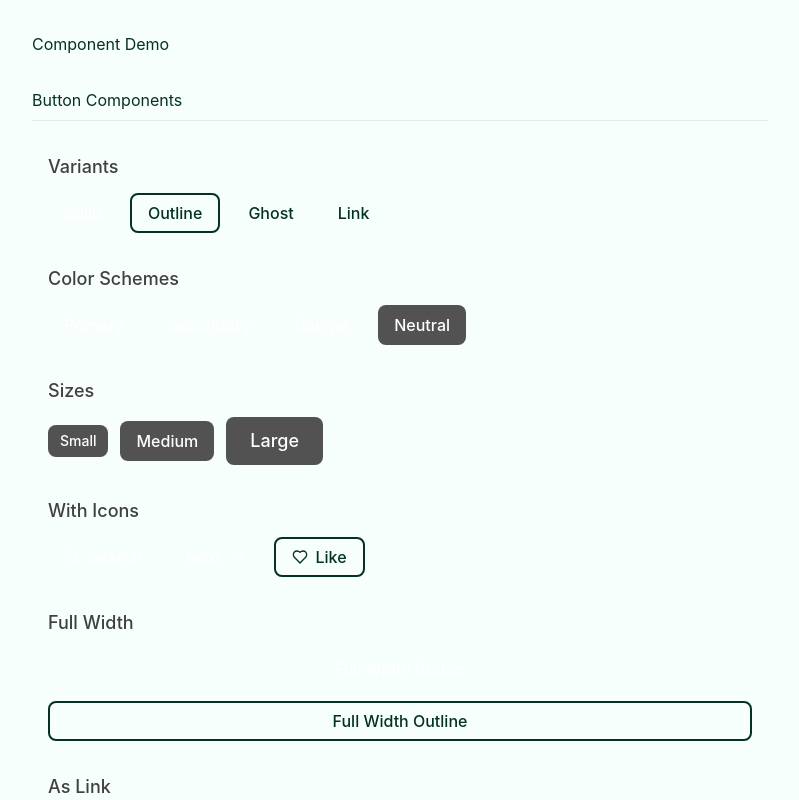
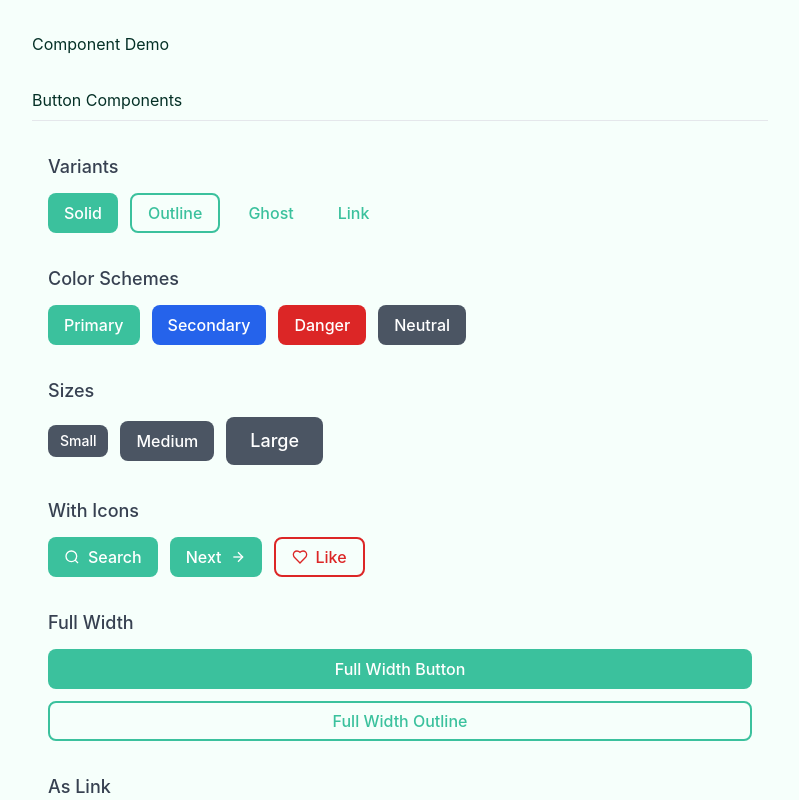
Before and after one commit to NghiaDPTWorkk/fe-eyewear-swp391, a React (Vite) app in the folder frontend/: page / in a window 1280 px wide. Shown: the top 800 px of the page, without its empty margins (240-1039 px from the left). Built offline with nearby package versions, Linux system fonts and the light colour scheme.

Commit message:
KAN-18 fix: add theme

```diff
--- a/frontend/src/index.css
+++ b/frontend/src/index.css
@@ -2,23 +2,76 @@
 
 /* Custom theme configuration for Eyewear Project */
 @theme {
-  /* background colors */
+  /* ===== MINT COLORS (Brand) ===== */
   --color-mint-200: #f6fffb;
   --color-mint-300: #d4ede5;
   --color-mint-500: #7fe3c7;
   --color-mint-700: #4ad7b0;
   --color-mint-900: #2aa57f;
-
-  /* text colors */
   --color-mint-1200: #043026; /* dùng cho tiêu đề hoặc văn bản đậm màu */
   --color-gray-eyewear: #5b6b66; /* text chữ nhỏ kiểu z */
 
+  /* ===== PRIMARY COLORS (Mint Green - Main Actions) ===== */
+  --color-primary-50: #f6fffb; /* same as mint-200 */
+  --color-primary-100: #e6f9f4;
+  --color-primary-200: #d4ede5; /* same as mint-300 */
+  --color-primary-300: #a8e0d1;
+  --color-primary-400: #7fe3c7; /* same as mint-500 */
+  --color-primary-500: #4ad7b0; /* same as mint-700 - main brand color */
+  --color-primary-600: #3bc19d;
+  --color-primary-700: #2aa57f; /* same as mint-900 */
+  --color-primary-800: #228a6a;
+  --color-primary-900: #1a6d53;
+  --color-primary-950: #043026; /* same as mint-1200 */
+
+  /* ===== SECONDARY COLORS (Blue - Dashboard & Charts) ===== */
+  --color-secondary-50: #eff6ff;
+  --color-secondary-100: #dbeafe;
+  --color-secondary-200: #bfdbfe;
+  --color-secondary-300: #93c5fd;
+  --color-secondary-400: #60a5fa;
+  --color-secondary-500: #3b82f6;
+  --color-secondary-600: #2563eb;
+  --color-secondary-700: #1d4ed8;
+  --color-secondary-800: #1e40af;
+  --color-secondary-900: #1e3a8a;
+  --color-secondary-950: #172554;
+
+  /* ===== DANGER COLORS (Red - Errors & Warnings) ===== */
+  --color-danger-50: #fef2f2;
+  --color-danger-100: #fee2e2;
+  --color-danger-200: #fecaca;
+  --color-danger-300: #fca5a5;
+  --color-danger-400: #f87171;
+  --color-danger-500: #ef4444;
+  --color-danger-600: #dc2626;
+  --color-danger-700: #b91c1c;
+  --color-danger-800: #991b1b;
+  --color-danger-900: #7f1d1d;
+  --color-danger-950: #450a0a;
+
+  /* ===== NEUTRAL COLORS (Gray - Borders & Backgrounds) ===== */
+  --color-neutral-50: #f9fafb;
+  --color-neutral-100: #f3f4f6;
+  --color-neutral-200: #e5e7eb;
+  --color-neutral-300: #d1d5db;
+  --color-neutral-400: #9ca3af;
+  --color-neutral-500: #6b7280;
+  --color-neutral-600: #4b5563;
+  --color-neutral-700: #374151;
+  --color-neutral-800: #1f2937;
+  --color-neutral-900: #111827;
+  --color-neutral-950: #030712;
+
+  /* ===== TYPOGRAPHY ===== */
   --font-sans: 'Inter', system-ui, sans-serif;
   --font-heading: 'Outfit', system-ui, sans-serif;
 
+  /* ===== SPACING ===== */
   --spacing-18: 4.5rem;
   --spacing-88: 22rem;
 
+  /* ===== BORDER RADIUS ===== */
   --radius-4xl: 2rem;
 }
 
--- a/frontend/src/test/Button/TestButton.tsx
+++ b/frontend/src/test/Button/TestButton.tsx
@@ -80,7 +80,7 @@ export default function TestButton() {
 
       <Section title="Full Width">
         <Button isFullWidth>Full Width Button</Button>
-        <Button isFullWidth variant="outline" colorScheme="secondary">
+        <Button isFullWidth variant="outline" colorScheme="primary">
           Full Width Outline
         </Button>
       </Section>
```
